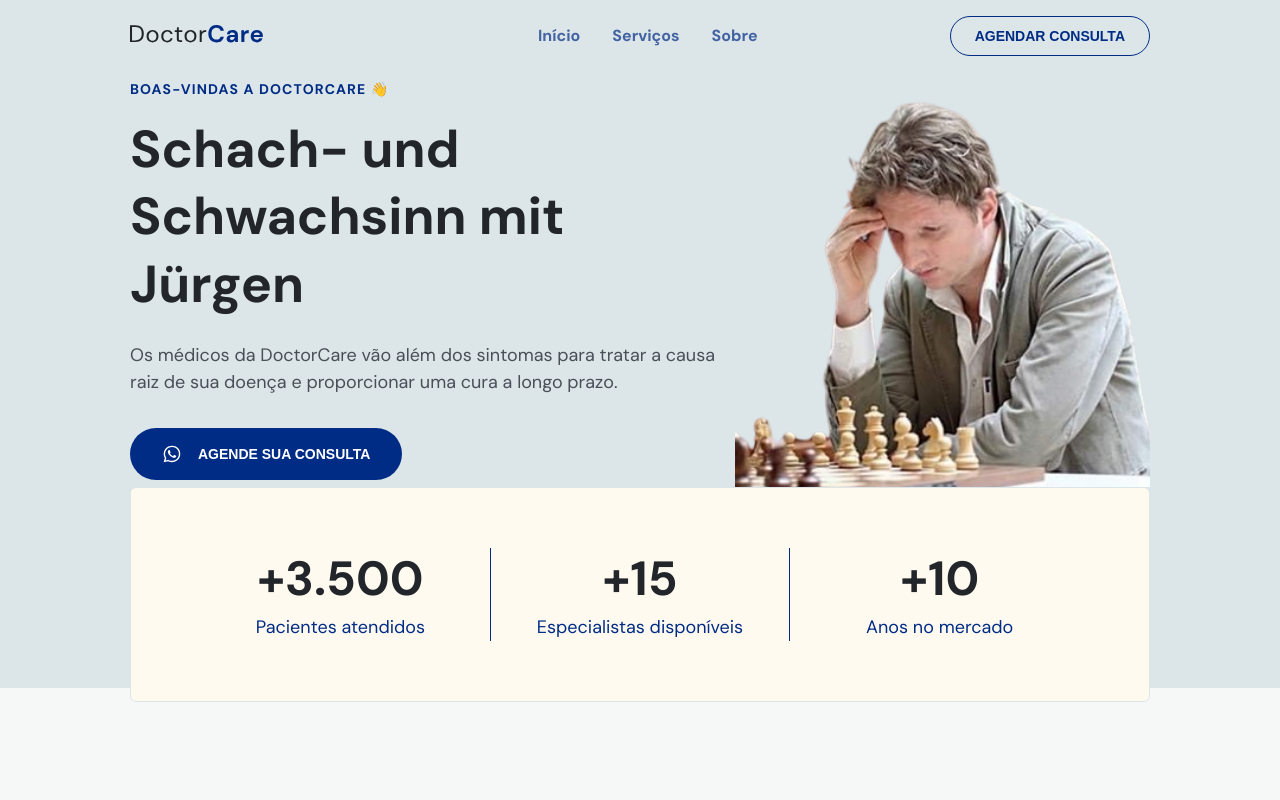
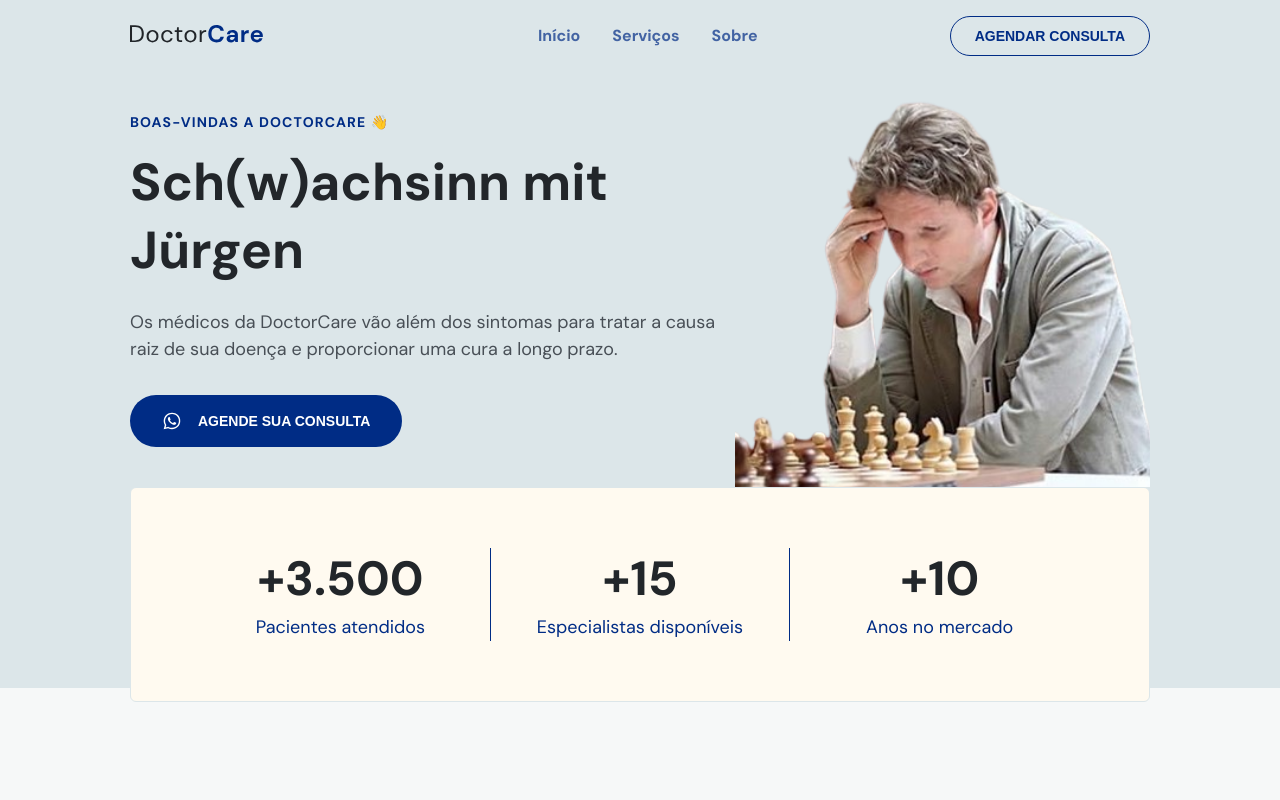
Before and after one commit to Prokrustes76/kaufChess, a plain HTML site: page index.html in a window 1280 px wide. Shown: the top 800 px of the page. Drawn offline with nearby package versions, Linux system fonts and the light colour scheme.

Commit message:
Update index.html

```diff
--- a/index.html
+++ b/index.html
@@ -97,7 +97,7 @@
       <div class="col-a">
         <header>
           <h4>BOAS-VINDAS A DOCTORCARE 👋</h4>
-          <h1>Schach- und Schwachsinn mit Jürgen</h1>
+          <h1>Sch(w)achsinn mit Jürgen</h1>
         </header>
         <div class="content">
           <p>Os médicos da DoctorCare vão além dos sintomas para tratar a causa raiz de sua doença e proporcionar uma cura a longo prazo.</p>
```
